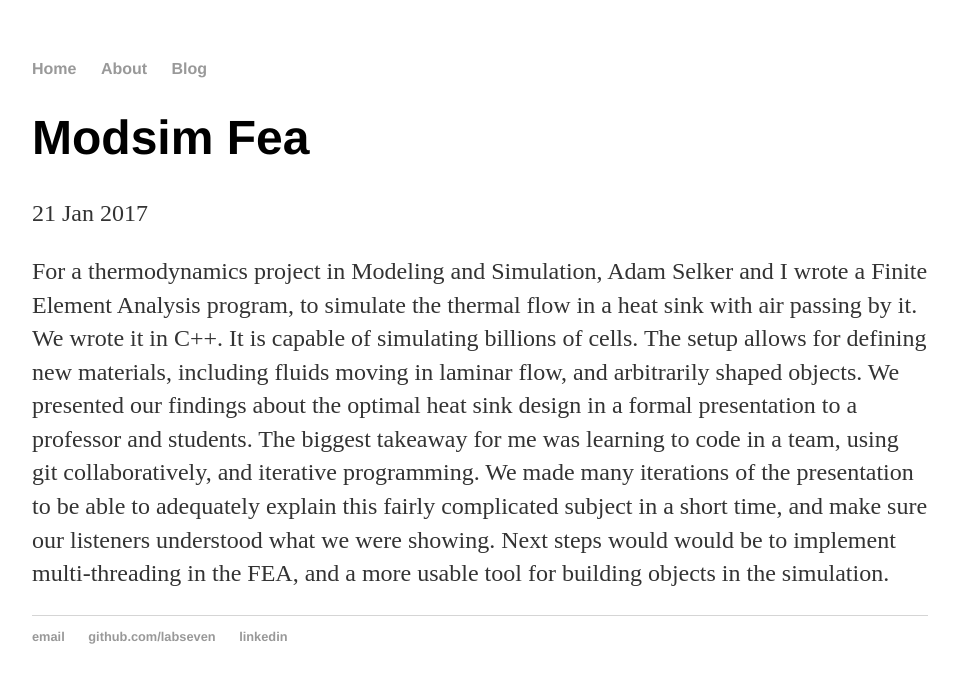
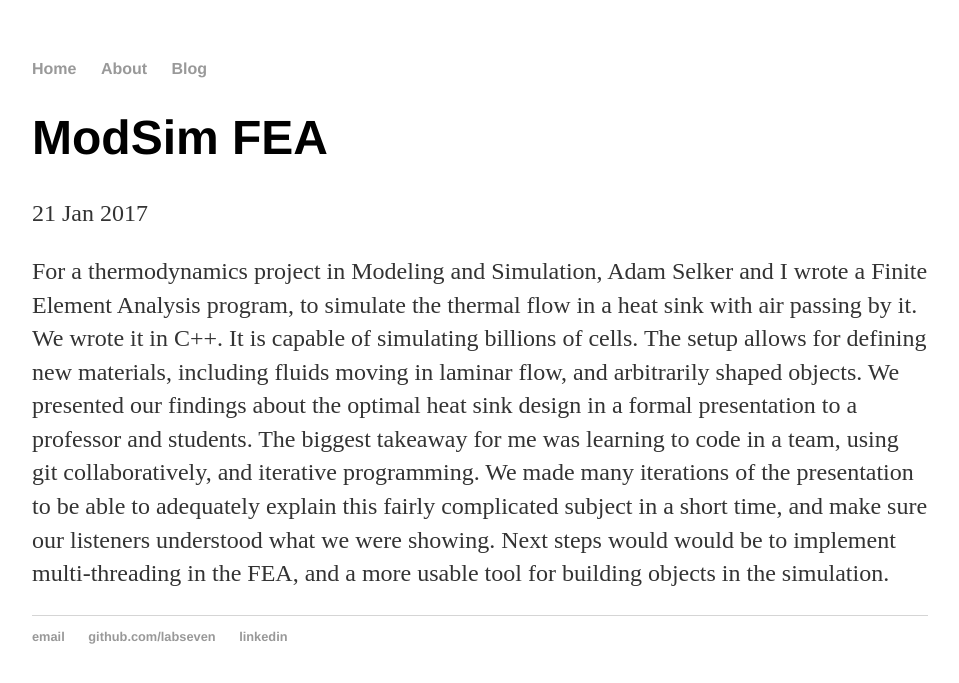
Before and after one commit to labseven/labseven.github.io, a Jekyll site: the page built from _posts/2017-01-21-Modsim-FEA.md, in a window 1280 px wide. Shown: the top 683 px of the page, without its empty margins (160-1119 px from the left). Built offline with Jekyll 4.4.1, drawn with Linux system fonts in a browser that asks for light colours; our own code applies the rules of GitHub Pages for plain Markdown files; part of the change alters nothing that is shown.

```diff
--- a/_posts/2017-01-21-Modsim-FEA.md
+++ b/_posts/2017-01-21-Modsim-FEA.md
@@ -1 +1,7 @@
+---
+layout: post
+title: "ModSim FEA"
+date: 2017-01-21
+---
+
 For a thermodynamics project in Modeling and Simulation, Adam Selker and I wrote a Finite Element Analysis program, to simulate the thermal flow in a heat sink with air passing by it. We wrote it in C++. It is capable of simulating billions of cells. The setup allows for defining new materials, including fluids moving in laminar flow, and arbitrarily shaped objects. We presented our findings about the optimal heat sink design in a formal presentation to a professor and students. The biggest takeaway for me was learning to code in a team, using git collaboratively, and iterative programming. We made many iterations of the presentation to be able to adequately explain this fairly complicated subject in a short time, and make sure our listeners understood what we were showing. Next steps would would be to implement multi-threading in the FEA, and a more usable tool for building objects in the simulation.
```
